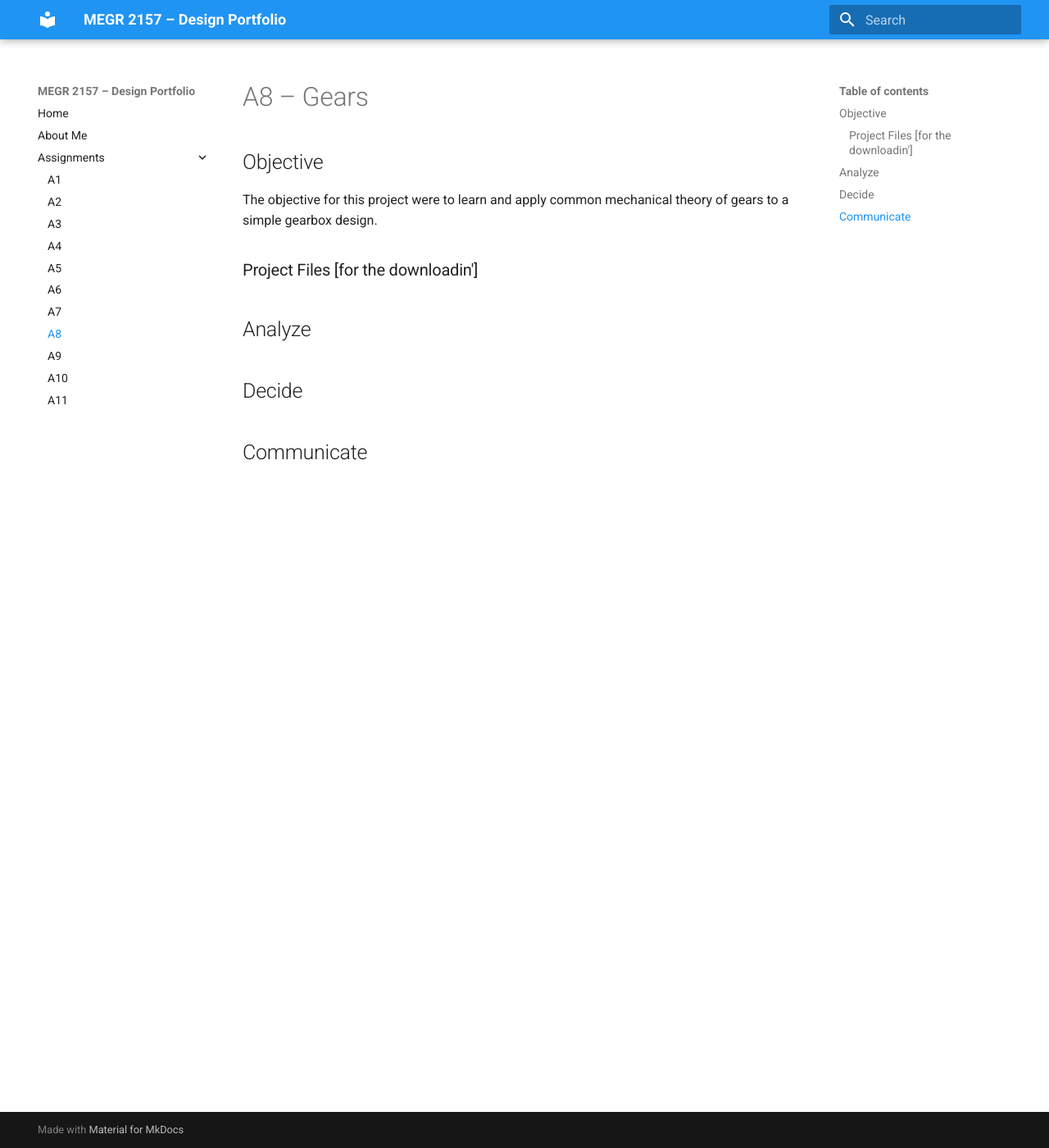
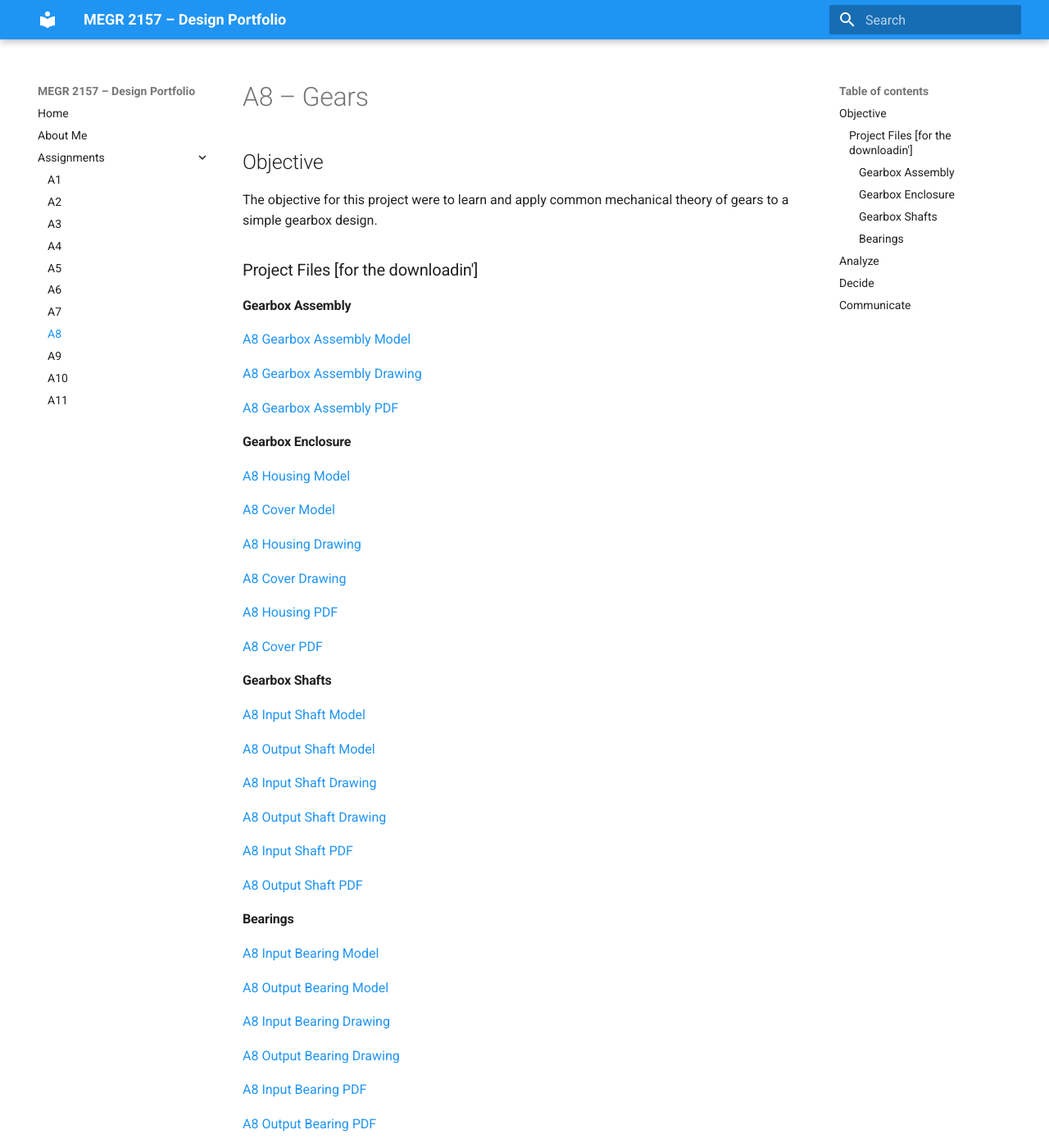
Before and after one commit to AustinWayneMcCoyHill/megr2157-portfolio, an MkDocs documentation site: the page built from docs/assignments/A08/index.md, in a window 1280 px wide and 1400 px high. Shown: the whole window at 82% size. Built offline with MkDocs 1.6.1 and Material for MkDocs 9.7.7, drawn with Linux system fonts in a browser that asks for light colours.

Commit message:
Update index.md

```diff
--- a/docs/assignments/A08/index.md
+++ b/docs/assignments/A08/index.md
@@ -5,7 +5,61 @@ The objective for this project were to learn and apply common mechanical theory
 
 ### Project Files [for the downloadin']
 
+#### Gearbox Assembly
+
+[A8 Gearbox Assembly Model](https://github.com/AustinWayneMcCoyHill/megr2157-portfolio/raw/main/docs/assignments/A08/A8Gearbox.SLDASM)
+
+[A8 Gearbox Assembly Drawing](https://github.com/AustinWayneMcCoyHill/megr2157-portfolio/raw/main/docs/assignments/A08/A8Gearbox.SLDDRW)
+
+[A8 Gearbox Assembly PDF](https://github.com/AustinWayneMcCoyHill/megr2157-portfolio/raw/main/docs/assignments/A08/A8Gearbox.PDF)
+
+#### Gearbox Enclosure
+
+[A8 Housing Model](https://github.com/AustinWayneMcCoyHill/megr2157-portfolio/raw/main/docs/assignments/A08/A8Housing.SLDPRT)
+
+[A8 Cover Model](https://github.com/AustinWayneMcCoyHill/megr2157-portfolio/raw/main/docs/assignments/A08/A8Cover.SLDPRT)
+
+[A8 Housing Drawing](https://github.com/AustinWayneMcCoyHill/megr2157-portfolio/raw/main/docs/assignments/A08/A8Housing.SLDDRW)
+
+[A8 Cover Drawing](https://github.com/AustinWayneMcCoyHill/megr2157-portfolio/raw/main/docs/assignments/A08/A8Cover.SLDDRW)
+
+[A8 Housing PDF](https://github.com/AustinWayneMcCoyHill/megr2157-portfolio/raw/main/docs/assignments/A08/A8Housing.pdf)
+
+[A8 Cover PDF](https://github.com/AustinWayneMcCoyHill/megr2157-portfolio/raw/main/docs/assignments/A08/A8Cover.pdf)
+
+#### Gearbox Shafts
+
+[A8 Input Shaft Model](https://github.com/AustinWayneMcCoyHill/megr2157-portfolio/raw/main/docs/assignments/A08/A8InputShaft.SLDPRT)
+
+[A8 Output Shaft Model](https://github.com/AustinWayneMcCoyHill/megr2157-portfolio/raw/main/docs/assignments/A08/A8OutputShaft.SLDPRT)
+
+[A8 Input Shaft Drawing](https://github.com/AustinWayneMcCoyHill/megr2157-portfolio/raw/main/docs/assignments/A08/A8InputShaft.SLDDRW)
+
+[A8 Output Shaft Drawing](https://github.com/AustinWayneMcCoyHill/megr2157-portfolio/raw/main/docs/assignments/A08/A8OutputShaft.SLDDRW)
+
+[A8 Input Shaft PDF](https://github.com/AustinWayneMcCoyHill/megr2157-portfolio/raw/main/docs/assignments/A08/A8InputShaft.pdf)
+
+[A8 Output Shaft PDF](https://github.com/AustinWayneMcCoyHill/megr2157-portfolio/raw/main/docs/assignments/A08/A8OutputShaft.pdf)
+
+#### Bearings
+[A8 Input Bearing Model](https://github.com/AustinWayneMcCoyHill/megr2157-portfolio/raw/main/docs/assignments/A08/A8InputShaft.SLDPRT)
+
+[A8 Output Bearing Model](https://github.com/AustinWayneMcCoyHill/megr2157-portfolio/raw/main/docs/assignments/A08/A8OutputShaft.SLDPRT)
+
+[A8 Input Bearing Drawing](https://github.com/AustinWayneMcCoyHill/megr2157-portfolio/raw/main/docs/assignments/A08/A8InputShaft.SLDDRW)
+
+[A8 Output Bearing Drawing](https://github.com/AustinWayneMcCoyHill/megr2157-portfolio/raw/main/docs/assignments/A08/A8OutputShaft.SLDDRW)
+
+[A8 Input Bearing PDF](https://github.com/AustinWayneMcCoyHill/megr2157-portfolio/raw/main/docs/assignments/A08/A8InputShaft.pdf)
+
+[A8 Output Bearing PDF](https://github.com/AustinWayneMcCoyHill/megr2157-portfolio/raw/main/docs/assignments/A08/A8OutputShaft.pdf)
+
+
+
+
+
 ## Analyze
+
 
 
 
```
